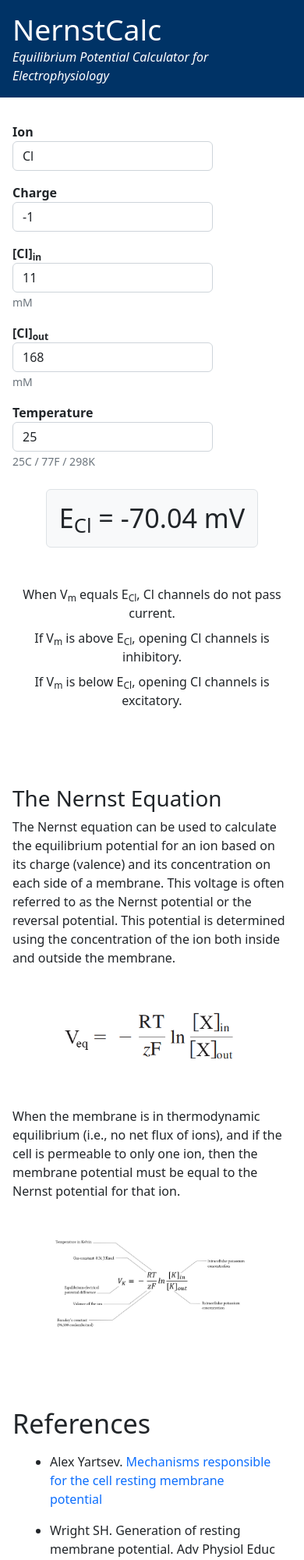
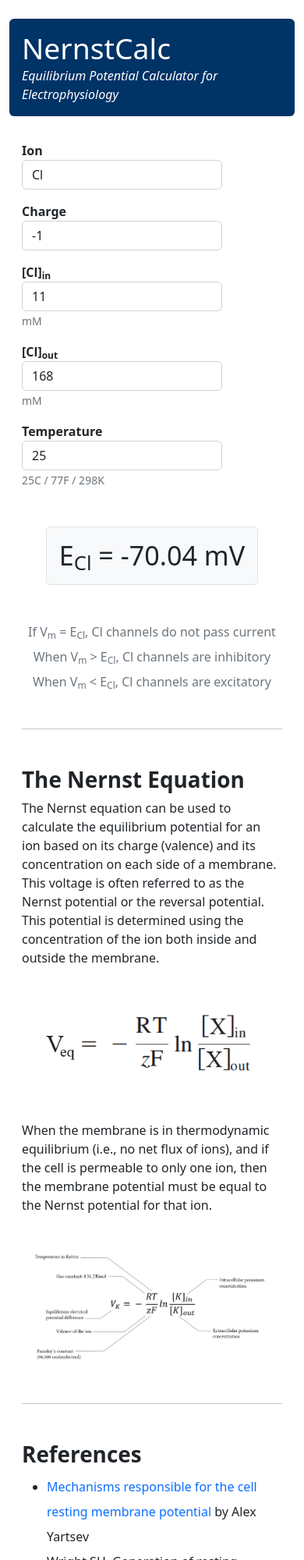
Before and after one commit to swharden/NernstCalc, a plain HTML site: page src/index.html in a window 390 px wide. Shown: the top 2000 px of the page at 78% size. Drawn offline with nearby package versions, Linux system fonts and the light colour scheme.

Commit message:
improve support for small screens

```diff
--- a/src/index.html
+++ b/src/index.html
@@ -50,9 +50,10 @@
       if (isFinite(Emv)) {
         eqTitle.innerHTML = `E<sub>${ion}</sub> = ${Emv.toFixed(2)} mV`;
 
-        document.getElementById("messageAt").innerHTML = `When V<sub>m</sub> equals E<sub>${ion}</sub>, ${ion} channels do not pass current.`;
-        document.getElementById("messageAbove").innerHTML = `If V<sub>m</sub> is above E<sub>${ion}</sub>, opening ${ion} channels is inhibitory.`;
-        document.getElementById("messageBelow").innerHTML = `If V<sub>m</sub> is below E<sub>${ion}</sub>, opening ${ion} channels is excitatory.`;
+        document.getElementById("messagePre").innerHTML = ''; //`How do ${ion} channels affect membrane voltage?`;
+        document.getElementById("messageAt").innerHTML = `If V<sub>m</sub> = E<sub>${ion}</sub>, ${ion} channels do not pass current`;
+        document.getElementById("messageAbove").innerHTML = `When V<sub>m</sub> > E<sub>${ion}</sub>, ${ion} channels are inhibitory`;
+        document.getElementById("messageBelow").innerHTML = `When V<sub>m</sub> < E<sub>${ion}</sub>, ${ion} channels are excitatory`;
         document.getElementById("tempDetails").innerHTML = `${tempC}C / ${tempF}F / ${tempK.toFixed(0)}K`;
         document.getElementById("ionNameInside").innerHTML = ion;
         document.getElementById("ionNameOutside").innerHTML = ion;
@@ -66,19 +67,16 @@
 
 </head>
 
-<body class="bg-light" onload="Update()">
+<body onload="Update()">
 
-  <div style="max-width: 800px; margin: auto;">
+  <div class="container" style="max-width: 800px;">
 
-    <div class="container bg-white shadow mx-auto p-0 pb-4">
-
-      <header class="p-3" style="background-color: #003366; color: white;">
+    <header class="p-3 rounded mt-4 mb-3" style="background-color: #003366; color: white;">
       <div class="display-3"><strong>NernstCalc</strong></div>
       <div><em>Equilibrium Potential Calculator for Electrophysiology</em></div>
     </header>
 
-      <article class="p-0 m-3">
-
+    <section id="calculator_stuff" class="px-3">
       <div class="row text-nowrap align-items-top align">
 
         <div class="col-sm inline-block mt-3">
@@ -127,7 +125,7 @@
 
       </div>
 
-        <div class="container text-center mt-4 mb-5">
+      <div class="container text-center mt-5 mb-5">
         <div class="p-3 bg-light rounded border display-4 d-inline-block">
           <strong id="eqTitle">
             E<sub>Cl</sub> = -75.45 mV
@@ -135,23 +133,28 @@
         </div>
       </div>
 
-        <section id="messages" class="text-center">
+      <div id="messages" class="text-center text-muted">
+        <div class="mt-2">
+          <span id="messagePre">...</span>
+        </div>
         <div class="mt-2">
           <span id="messageAt">...</span>
         </div>
-
         <div class="mt-2">
           <span id="messageAbove">...</span>
         </div>
-
         <div class="mt-2">
           <span id="messageBelow">...</span>
         </div>
+      </div>
     </section>
 
-        <hr class="m-5 invisible">
 
-        <h1 class="display-6"><strong>The Nernst Equation</strong></h1>
+    <article class="p-0 m-3">
+
+      <hr class="my-5">
+
+      <h1 class="fw-semibold">The Nernst Equation</h1>
 
       <div class="">
         The Nernst equation can be used to calculate the equilibrium potential for an ion
@@ -160,47 +163,39 @@
         This potential is determined using the concentration of the ion both inside and outside the membrane.
       </div>
 
-        <div class="text-center m-5">
       <a href="images/nernst-equation.png">
-            <img src="images/nernst-equation.png" class="img-fluid" />
+        <img src="images/nernst-equation.png" class="img-fluid d-block mx-auto my-5 px-2" />
       </a>
-        </div>
 
       <div class="">
         When the membrane is in thermodynamic equilibrium (i.e., no net flux of ions), and if the cell is permeable to
         only one ion, then the membrane potential must be equal to the Nernst potential for that ion.
       </div>
 
-        <div class="text-center m-5">
       <a href="images/nernst-equation-explained.jpg">
-            <img src="images/nernst-equation-explained.jpg" class="img-fluid" />
+        <img src="images/nernst-equation-explained.jpg" class="img-fluid d-block mx-auto my-5 px-2" />
       </a>
-        </div>
 
-        <hr class="m-5 invisible">
+      <hr class="my-5">
 
-        <h1 class="display-4 mt-5"><strong>References</strong></h1>
+      <h1 class="fw-semibold">References</h1>
 
-        <ul>
+      <ul class="lh-lg">
 
-          <li class="m-3">Alex Yartsev. <a
+        <li><a
             href="https://derangedphysiology.com/main/cicm-primary-exam/required-reading/cellular-physiology/Chapter%20118/mechanisms-responsible-cell-resting-membrane-potential">Mechanisms
-              responsible for the cell resting membrane potential</a>
+            responsible for the cell resting membrane potential</a> by Alex Yartsev
         </li>
 
-          <li class="m-3">Wright SH. Generation of resting membrane potential.
+        <li>Wright SH. Generation of resting membrane potential.
           Adv Physiol Educ 28: 139–142, 2004;
           doi:
           <a href="https://journals.physiology.org/doi/pdf/10.1152/advan.00029.2004">10.1152/advan.00029.2004.</a>
         </li>
 
-          <li class="m-3">Physiology Web
+        <li>Physiology Web
           <a href="https://www.physiologyweb.com/calculators/nernst_potential_calculator.html">
             Nernst Potential Calculator</a>
-          </li>
-
-          <li class="m-3">
-            <a href="https://github.com/swharden/NernstCalc">NernstCalc on GitHub</a>
         </li>
 
       </ul>
@@ -208,6 +203,8 @@
 
   </div>
 
+    </div>
+
 </body>
 
 </html>
```
Lines whose indentation alone changed are shown as unchanged.
